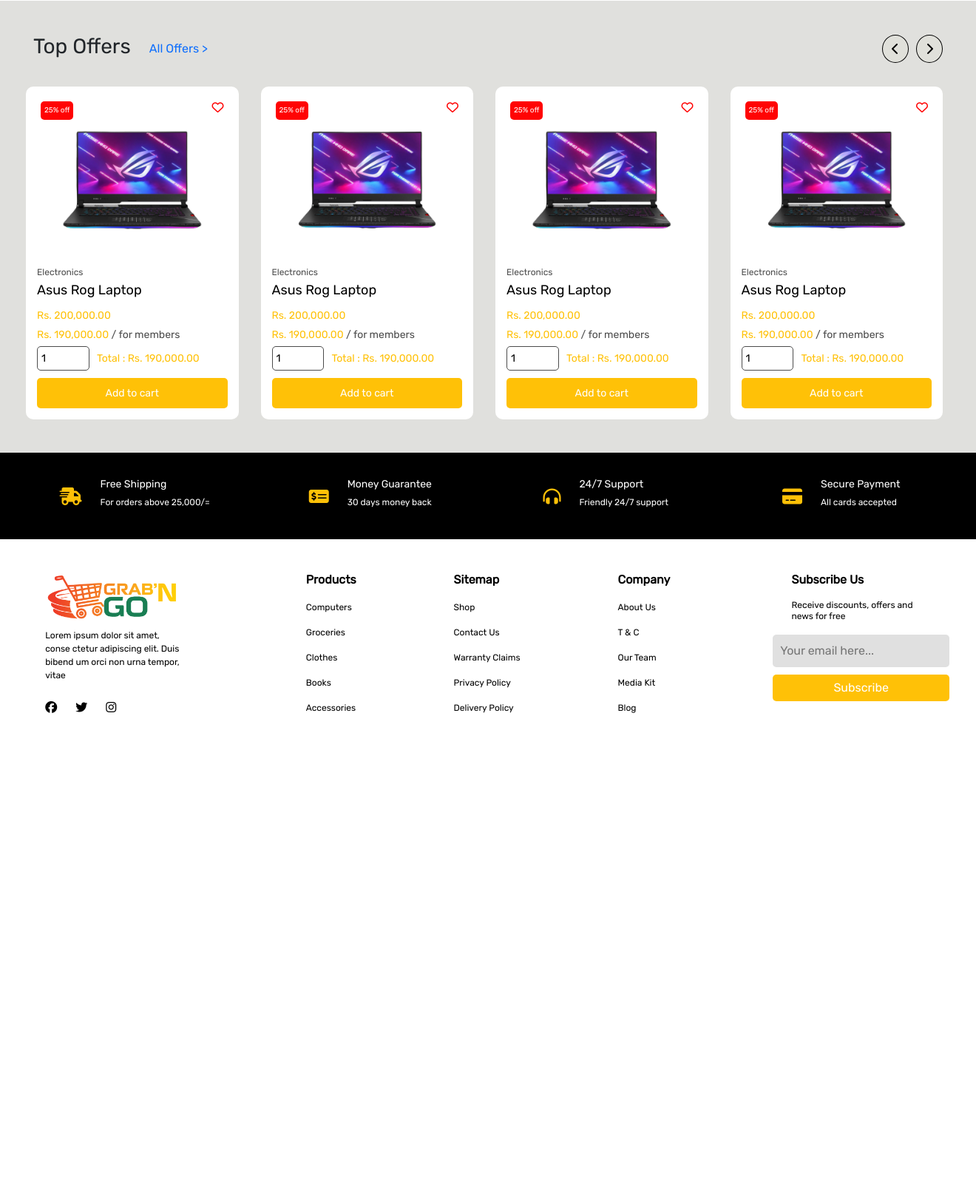
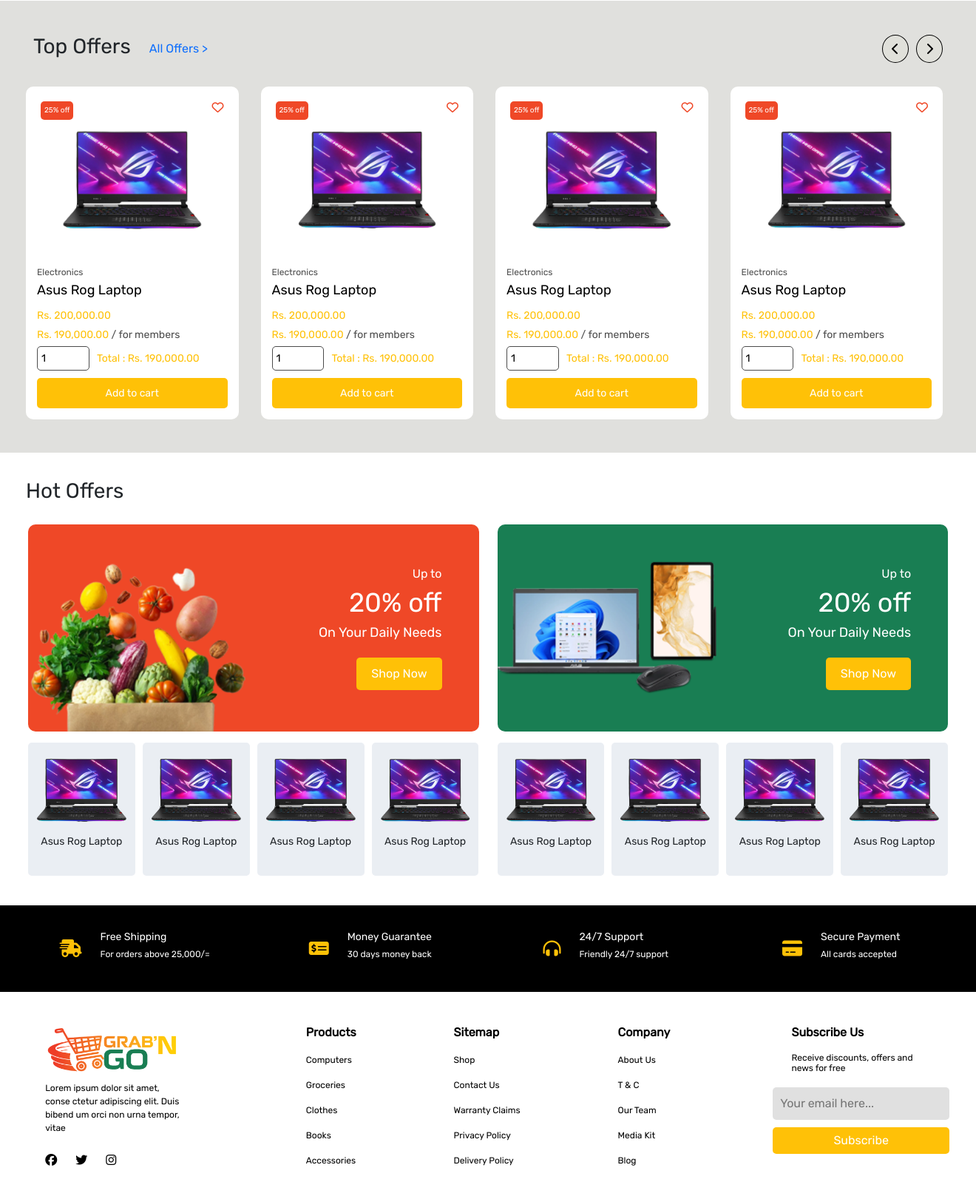
Before and after one commit to knirooshan/Grab-n-Go, a PHP site: page / in a window 1320 px wide. Shown: the part 984-2605 px from the top of the page at 74% size. Before the commit the page ends 1948 px from the top, so only its background shows below. Run offline with PHP 8.4, Linux system fonts and the light colour scheme; some libraries are stand-ins or nearby versions.

Commit message:
Hot Offer Section

```diff
--- /dev/null
+++ b/assests/css/hot-offers.css
@@ -0,0 +1,79 @@
+.hot-offers-main{
+    padding: 25px 25px 40px 25px;
+    background-color: #fff;
+}
+
+.hot-offers-main > div{
+    display: flex;
+    flex-direction: column;
+    gap: 10px;
+}
+
+.offer-title{
+    width: 100%;
+    text-align: left;
+}
+
+.banner-row{
+    width: 100%;
+    display: flex;
+    flex-direction: row;
+    justify-content: center;
+    gap: 25px;
+}
+
+.offer-banner-row{
+    display: flex;
+    flex-direction: column;
+    gap: 15px;
+    width: 48%;
+    justify-content: center;
+}
+
+.offer-banner{
+    height: 280px;
+    border-radius: 10px;
+    background-size: cover;
+    display: flex;
+    flex-direction: column;
+    align-items: flex-end;
+    padding-right: 50px;
+    justify-content: center;
+    color: #fff;
+}
+
+#offer-banner-1{
+    background-position: center center;
+}
+
+#offer-banner-2{
+    background-position: bottom center;
+}
+
+.up-heading{
+    font-size: 16px;
+}
+
+.discount-heading{
+    font-size: 36px;
+}
+
+.description{
+    font-size: 18px;
+}
+
+.banner-button{
+    margin-top: 20px;
+    padding: 10px 20px;
+    background-color: #ffc107;
+    border: none;
+    border-radius: 5px;
+    color: #fff;
+}
+
+.offer-product-row{
+    display: flex;
+    flex-direction: row;
+    justify-content: center;
+    gap: 10px;
+}
--- /dev/null
+++ b/assests/css/offer-product-loop.css
@@ -0,0 +1,24 @@
+.offer-product-wrapper{
+    display: flex;
+    flex-direction: column;
+    height: 180px;
+    width: 24%;
+    border: none;
+    border-radius: 5px;
+    padding: 5px;
+    background-color: #EAEEF3;
+}
+
+.offer-product-image{
+    flex: 6;
+    background-position: center center;
+    background-size: cover;
+}
+
+.offer-product-title{
+    flex: 2;
+    font-size: 14px;
+    text-align: center;
+    display: inline-block;
+    overflow: hidden;
+}
--- a/assests/css/product-loop-item.css
+++ b/assests/css/product-loop-item.css
@@ -22,7 +22,7 @@
 .product-discount{
     color: #fff;
     font-size: 10px;
-    background-color: #ff0404;
+    background-color: #EF4827;
     border-radius: 5px;
     padding: 5px;
     position: absolute;
@@ -31,7 +31,7 @@
 }
 
 .add-to-wishlist{
-    color: #ff0404;
+    color: #EF4827;
     font-size: 16px;
     position: absolute;
     top: -20px;
--- /dev/null
+++ b/hot-offers.php
@@ -0,0 +1,50 @@
+<link href="./assests/css/hot-offers.css" rel="stylesheet">
+
+<div class="hot-offers-main">
+    <div class="container">
+        <div class="row offer-title-row">
+            <h3 class="offer-title">Hot Offers</h3>
+        </div>
+        <div class="banner-row">
+            <div class="offer-banner-row">
+
+                <div class="offer-banner" id="offer-banner-2"
+                    style="background-image: url('./assests/images/offer-slider-2.png');">
+                    <span class="up-heading">Up to</span>
+                    <span class="discount-heading">20% off</span>
+                    <span class="description">On Your Daily Needs</span>
+                    <button class="banner-button">Shop Now</button>
+                </div>
+
+                <div class="offer-product-row">
+                    <?php
+                        for ($x = 1; $x <= 4; $x++) {
+                            include('offer-product-loop.php');
+                        }
+                    ?>
+                </div>
+
+            </div>
+
+            <div class="offer-banner-row">
+
+                <div class="offer-banner" id="offer-banner-1"
+                    style="background-image: url('./assests/images/offer-slider-1.png');">
+                    <span class="up-heading">Up to</span>
+                    <span class="discount-heading">20% off</span>
+                    <span class="description">On Your Daily Needs</span>
+                    <button class="banner-button">Shop Now</button>
+                </div>
+
+                <div class="offer-product-row">
+                    <?php
+                        for ($x = 1; $x <= 4; $x++) {
+                            include('offer-product-loop.php');
+                        }
+                    ?>
+                </div>
+
+            </div>
+        </div>
+    </div>
+</div>
--- a/index.php
+++ b/index.php
@@ -63,6 +63,7 @@
 
     <?php include('category-slider.php'); ?>
     <?php include('product-slider.php'); ?>
+    <?php include('hot-offers.php'); ?>
 
 </main>
 
--- /dev/null
+++ b/offer-product-loop.php
@@ -0,0 +1,6 @@
+<link href="./assests/css/offer-product-loop.css" rel="stylesheet">
+
+<div class="offer-product-wrapper">
+    <div class="offer-product-image" style="background-image: url('./assests/images/asus-rog-laptop.png');"></div>
+    <h4 class="offer-product-title">Asus Rog Laptop</h4>
+</div>
```
Also changed, not shown: assests/images/offer-slider-1.png (added), assests/images/offer-slider-2.png (added).
